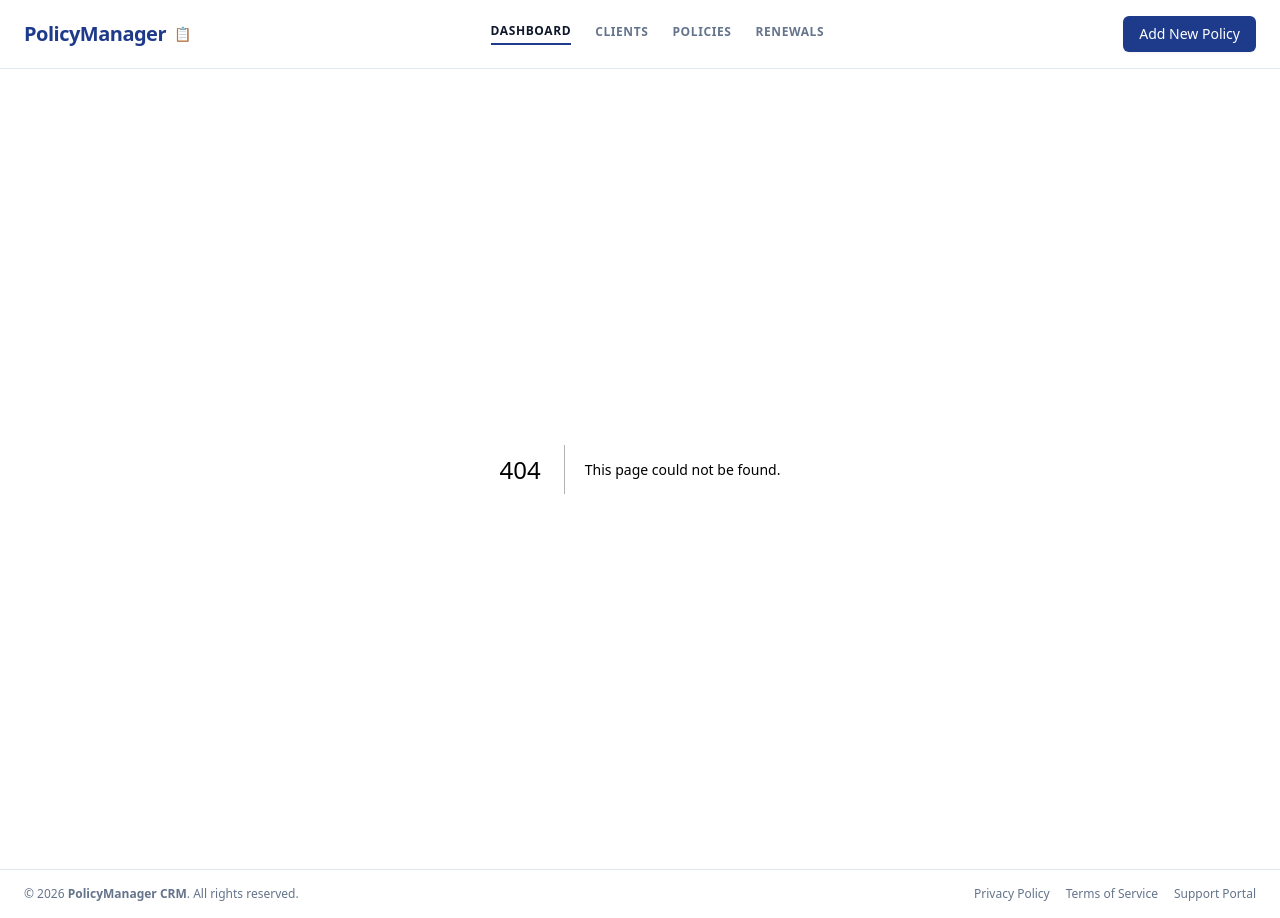
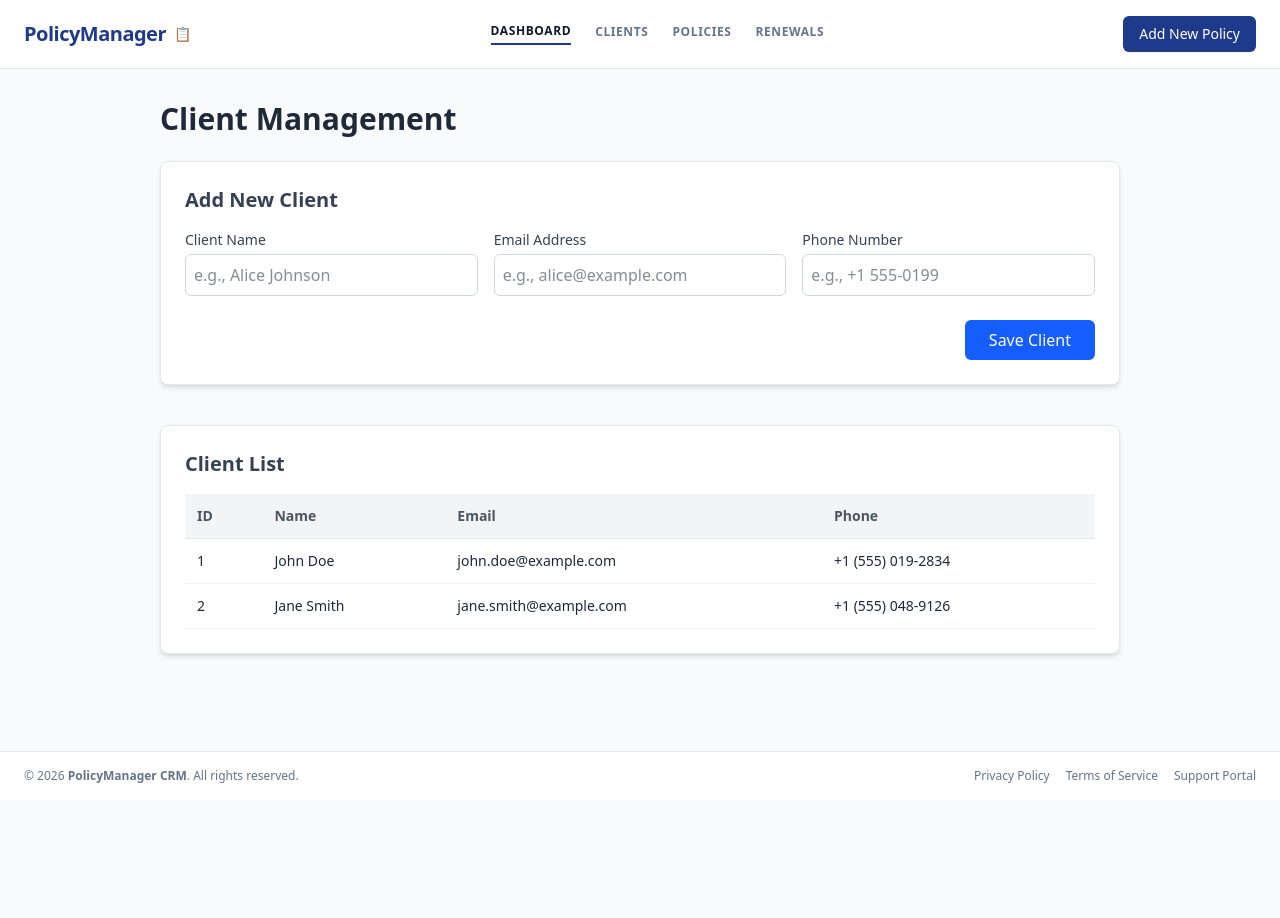
Before and after one commit to slord30/policy-manager, a Next.js app: page /clients in a window 1280 px wide. Before the commit this address had no page. After the commit the page ends 800 px from the top, so only its background shows below. Built offline with nearby package versions, Linux system fonts and the light colour scheme.

Commit message:
Week 04 feature work: Implement client list and creation module in English

```diff
--- /dev/null
+++ b/src/app/clients/page.tsx
@@ -0,0 +1,126 @@
+'use client';
+
+import { useState } from 'react';
+
+// Define the Client type
+interface Client {
+  id: number;
+  name: string;
+  email: string;
+  phone: string;
+}
+
+export default function ClientsPage() {
+  // Initial dummy clients list
+  const [clients, setClients] = useState<Client[]>([
+    { id: 1, name: 'John Doe', email: 'john.doe@example.com', phone: '+1 (555) 019-2834' },
+    { id: 2, name: 'Jane Smith', email: 'jane.smith@example.com', phone: '+1 (555) 048-9126' },
+  ]);
+
+  // Form state
+  const [name, setName] = useState('');
+  const [email, setEmail] = useState('');
+  const [phone, setPhone] = useState('');
+
+  // Handle form submission to create a new client
+  const handleSubmit = (e: React.FormEvent) => {
+    e.preventDefault();
+    if (!name || !email) return;
+
+    const newClient: Client = {
+      id: clients.length + 1,
+      name,
+      email,
+      phone: phone || 'N/A',
+    };
+
+    setClients([...clients, newClient]);
+    setName('');
+    setEmail('');
+    setPhone('');
+  };
+
+  return (
+    <main className="p-8 max-w-5xl mx-auto">
+      <h1 className="text-3xl font-bold mb-6 text-gray-800">Client Management</h1>
+
+      {/* Create Client Section */}
+      <section className="mb-10 p-6 bg-white shadow-md rounded-lg border border-gray-200">
+        <h2 className="text-xl font-semibold mb-4 text-gray-700">Add New Client</h2>
+        <form onSubmit={handleSubmit} className="grid grid-cols-1 md:grid-cols-3 gap-4 items-end">
+          <div>
+            <label className="block text-sm font-medium text-gray-700 mb-1">Client Name</label>
+            <input
+              type="text"
+              value={name}
+              onChange={(e) => setName(e.target.value)}
+              required
+              className="w-full p-2 border border-gray-300 rounded-md focus:ring-2 focus:ring-blue-500"
+              placeholder="e.g., Alice Johnson"
+            />
+          </div>
+          <div>
+            <label className="block text-sm font-medium text-gray-700 mb-1">Email Address</label>
+            <input
+              type="email"
+              value={email}
+              onChange={(e) => setEmail(e.target.value)}
+              required
+              className="w-full p-2 border border-gray-300 rounded-md focus:ring-2 focus:ring-blue-500"
+              placeholder="e.g., alice@example.com"
+            />
+          </div>
+          <div>
+            <label className="block text-sm font-medium text-gray-700 mb-1">Phone Number</label>
+            <input
+              type="text"
+              value={phone}
+              onChange={(e) => setPhone(e.target.value)}
+              className="w-full p-2 border border-gray-300 rounded-md focus:ring-2 focus:ring-blue-500"
+              placeholder="e.g., +1 555-0199"
+            />
+          </div>
+          <div className="md:col-span-3 flex justify-end mt-2">
+            <button
+              type="submit"
+              className="px-6 py-2 bg-blue-600 text-white font-medium rounded-md hover:bg-blue-700 transition-colors"
+            >
+              Save Client
+            </button>
+          </div>
+        </form>
+      </section>
+
+      {/* Client List Section */}
+      <section className="p-6 bg-white shadow-md rounded-lg border border-gray-200">
+        <h2 className="text-xl font-semibold mb-4 text-gray-700">Client List</h2>
+        {clients.length === 0 ? (
+          <p className="text-gray-500">No clients registered yet.</p>
+        ) : (
+          <div className="overflow-x-auto">
+            <table className="w-full text-left border-collapse">
+              <thead>
+                <tr className="bg-gray-100 border-b border-gray-200 text-gray-600 text-sm">
+                  <th className="p-3">ID</th>
+                  <th className="p-3">Name</th>
+                  <th className="p-3">Email</th>
+                  <th className="p-3">Phone</th>
+                </tr>
+              </thead>
+              <tbody>
+                {clients.map((client) => (
+                  <tr key={client.id} className="border-b border-gray-100 hover:bg-gray-50 text-sm text-gray-800">
+                    <td className="p-3 font-medium">{client.id}</td>
+                    <td className="p-3">{client.name}</td>
+                    <td className="p-3">{client.email}</td>
+                    <td className="p-3">{client.phone}</td>
+                  </tr>
+                ))}
+              </tbody>
+            </table>
+          </div>
+        )}
+      </section>
+    </main>
+  );
+}
```
